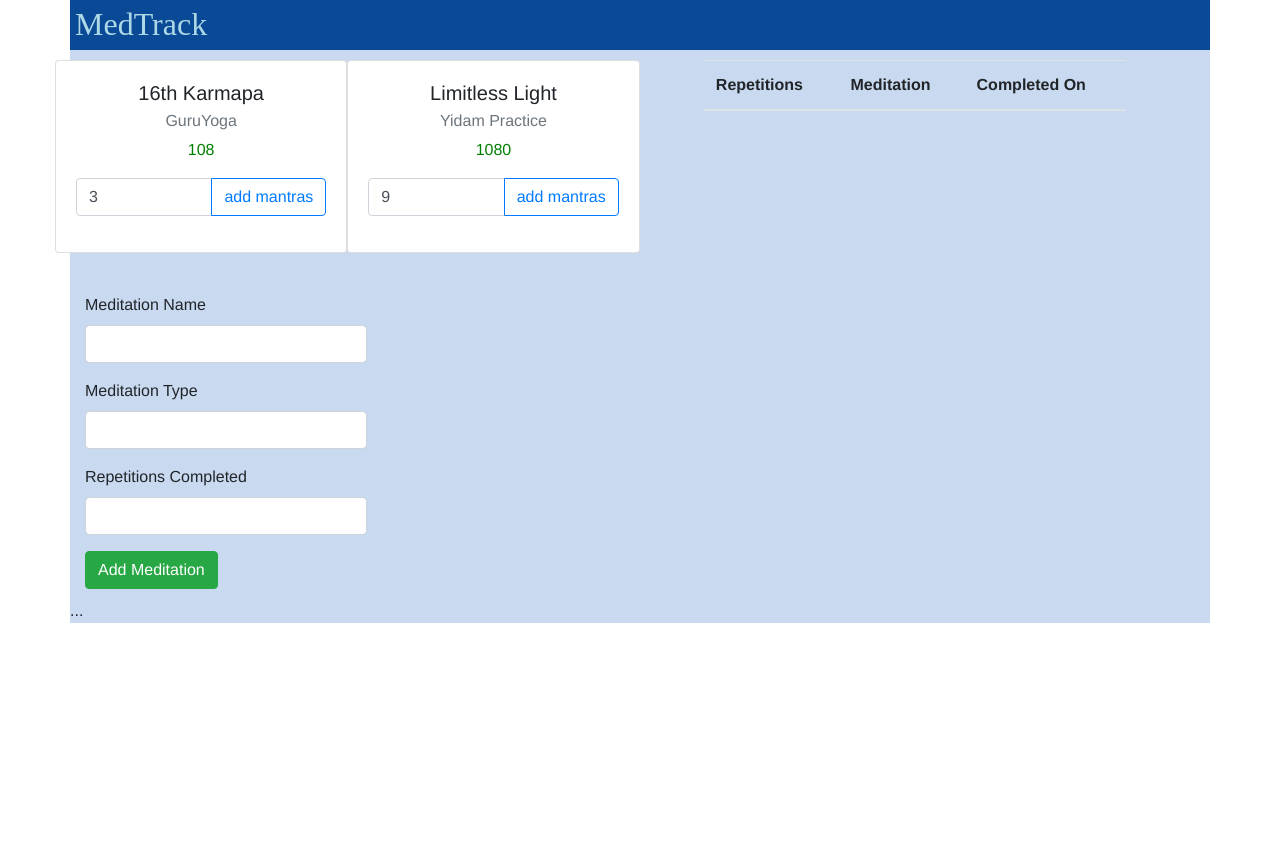
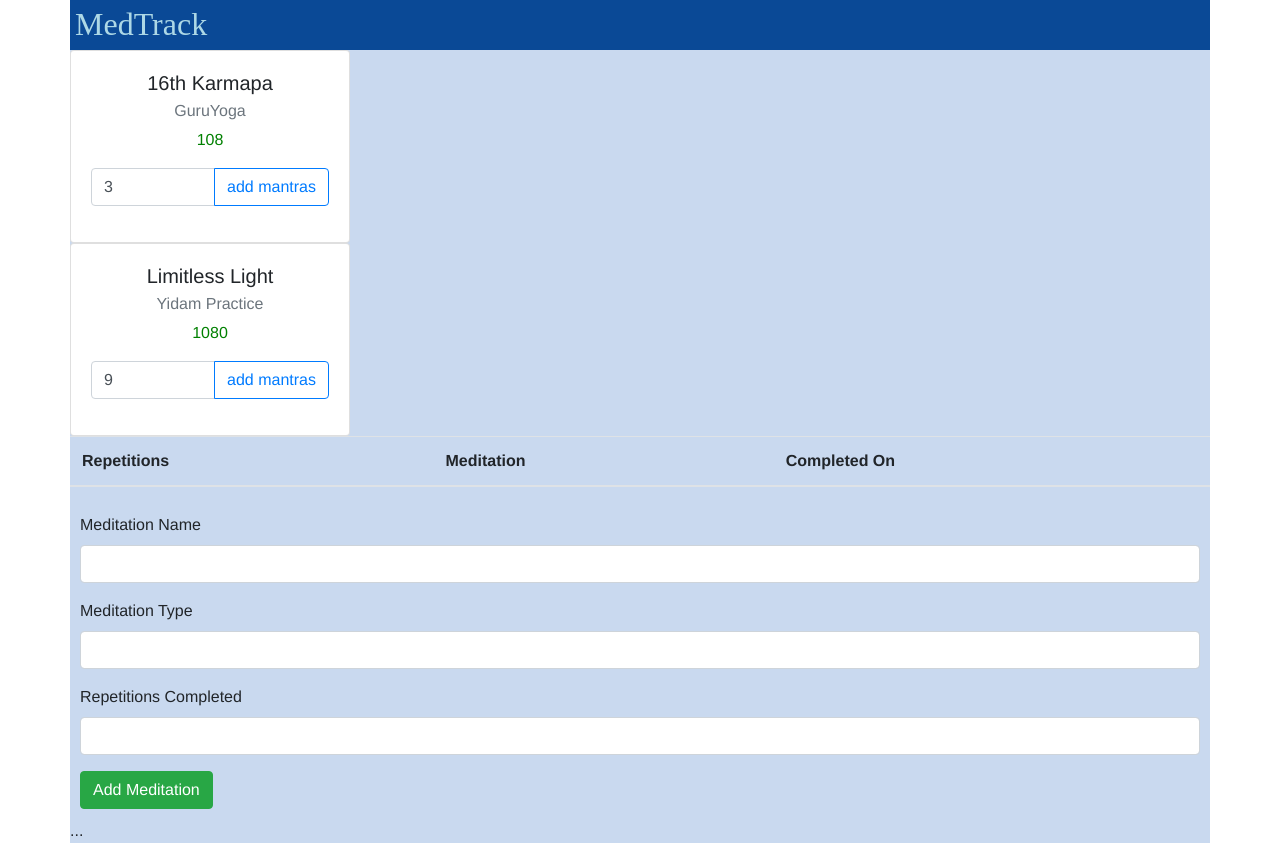
Before and after one commit to Adash/medtrack2, a React (Create React App) app: page / in a window 1280 px wide. Before the commit the page ends 800 px from the top, so only its background shows below. Built offline with nearby package versions, Linux system fonts and the light colour scheme.

Commit message:
removed all old formatting related to positioning coming from bootstrap; changed tabbing from 4 to 2 in 2 files

```diff
--- a/src/App.css
+++ b/src/App.css
@@ -23,6 +23,7 @@
 
 .medform {
   grid-area: medform;
+  padding: 10px;
 }
 
 .footer {
@@ -32,7 +33,7 @@
 .container {
   width: 100%;
   height: 100%;
-  display: grid;
+
   background: #C9D9EF;
   padding: 0px;
   grid-template-areas:
--- a/src/App.js
+++ b/src/App.js
@@ -95,7 +95,6 @@ class App extends Component {
         <h2>MedTrack</h2>
         </header>
         <MeditationTrackerBox
-          className="medbox"
           meditations= { meditations }
           addNewValue= { this.addNewValue }
           handleKeyPress= { this.handleKeyPress }
@@ -107,11 +106,9 @@ class App extends Component {
           removeLine={ this.removeHistoryItem }
           test={this.handleFormSubmit}
         />
-        <div className="form section medform">
-          <FormElement
-            handleFormSubmit={ this.handleFormSubmit }
-          />
-        </div>
+        <FormElement
+          handleFormSubmit={ this.handleFormSubmit }
+        />
         <footer className="footer"> ...  </footer>
       </div>
     );
--- a/src/FormElement.js
+++ b/src/FormElement.js
@@ -31,8 +31,7 @@ class FormElement extends Component {
     const { name, type, repetitions } = this.state;
 
     return (
-            <div className="col-6" >
-                <form>
+      <form className="medform">
         <div className="form-group">
           <label>Meditation Name</label>
           <input
@@ -67,8 +66,6 @@ class FormElement extends Component {
             onClick={ this.handleSubmit }
         />
       </form>
-
-            </div>
     );
   }
 }
--- a/src/MeditationTrackerBox.js
+++ b/src/MeditationTrackerBox.js
@@ -15,7 +15,6 @@ class MeditationTrackerBox extends Component {
 
   handleSubmit(key){
 //  const newValue = parseInt(this.state.newRepValue, 10);
-
     this.props.addNewValue(key);
 }
 
@@ -62,13 +61,9 @@ class MeditationTrackerBox extends Component {
       }
     );
 
-
     return (
-            <div className='container'>
-                <div className='row'>
+      <div className="medbox">
         { meditations }
-                </div>
-
       </div>
     )
   }
```
Lines whose indentation alone changed are shown as unchanged.
